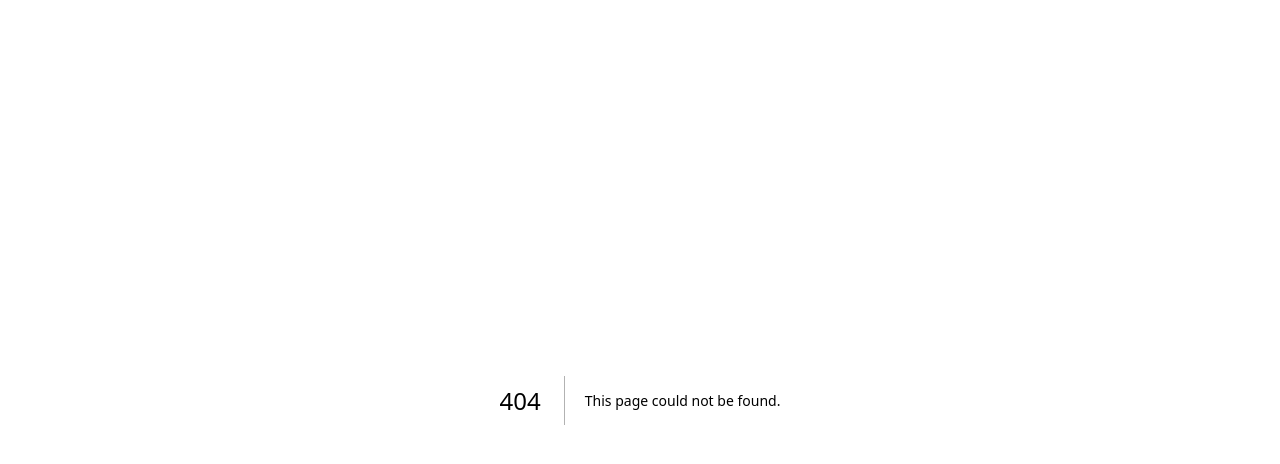
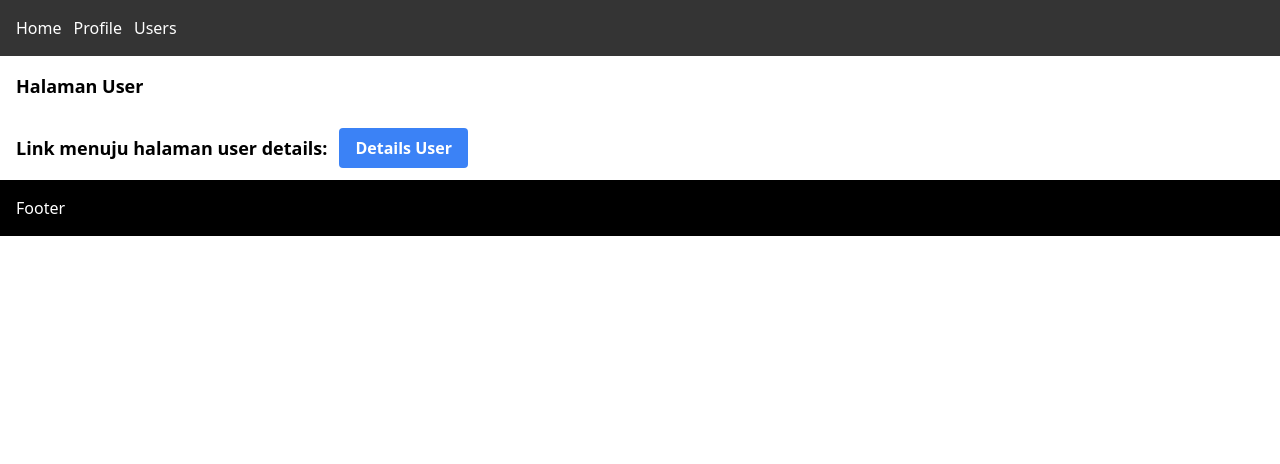
Before and after one commit to goodgenerous/next-js-59, a Next.js app: page /users in a window 1280 px wide. Before the commit this address had no page. Shown: the top 464 px of the page. Built offline with nearby package versions, Linux system fonts and the light colour scheme.

Commit message:
Tugas - Hari 7

```diff
--- a/components/menu/index.js
+++ b/components/menu/index.js
@@ -1,13 +1,19 @@
+import Link from "next/link";
+
 const Menu = () => {
   return (
     <div className="flex gap-3 text-white">
-      <a href="/" className="hover:font-bold">
+      <Link href="/" className="hover:font-bold">
         Home{" "}
-      </a>{" "}
-      <a href="/profile" className="hover:font-bold">
+      </Link>{" "}
+      <Link href="/profile" className="hover:font-bold">
         {" "}
         Profile{" "}
-      </a>{" "}
+      </Link>{" "}
+      <Link href="/users" className="hover:font-bold">
+        {" "}
+        Users{" "}
+      </Link>{" "}
     </div>
   );
 };
--- /dev/null
+++ b/pages/users/details.js
@@ -0,0 +1,16 @@
+import Layout from "@/layout";
+
+const Details = () => {
+  return (
+    <>
+      <Layout
+        metaTitle="User - Details"
+        metaDescription="Ini merupakan halaman details dari user"
+      >
+        <p className="text-lg p-4 font-bold"> Halaman User Details </p>{" "}
+      </Layout>{" "}
+    </>
+  );
+};
+
+export default Details;
--- /dev/null
+++ b/pages/users/index.js
@@ -0,0 +1,23 @@
+import Layout from "@/layout";
+import Link from "next/link";
+
+const Users = () => {
+  return (
+    <>
+      <Layout metaTitle="User" metaDescription="Ini merupakan halaman user">
+        <p className="text-lg p-4 font-bold"> Halaman User </p>{" "}
+        <span className="flex items-center">
+          <p className="text-lg pl-4 font-bold">
+            {" "}
+            Link menuju halaman user details:{" "}
+          </p>{" "}
+          <button className="bg-blue-500 hover:bg-blue-700 text-white font-bold py-2 px-4 rounded m-3">
+            <Link href="/users/details"> Details User </Link>{" "}
+          </button>{" "}
+        </span>{" "}
+      </Layout>{" "}
+    </>
+  );
+};
+
+export default Users;
```
